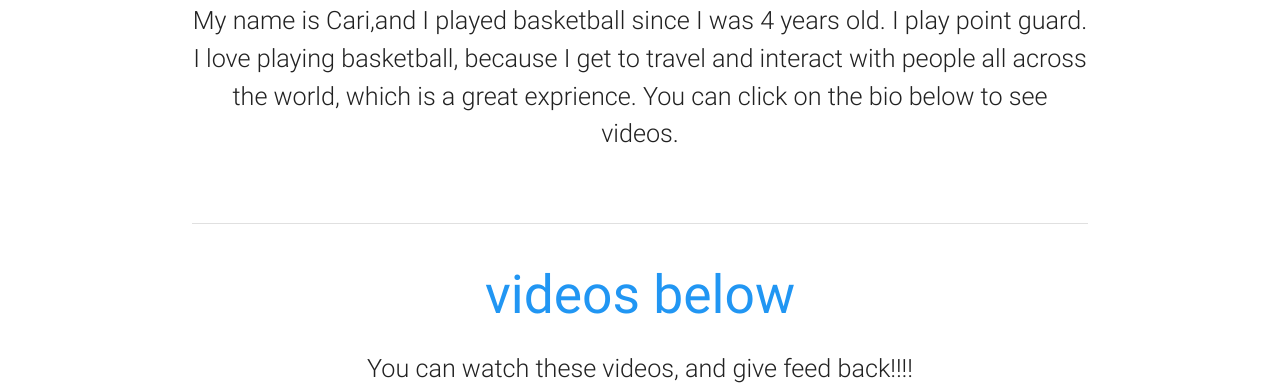
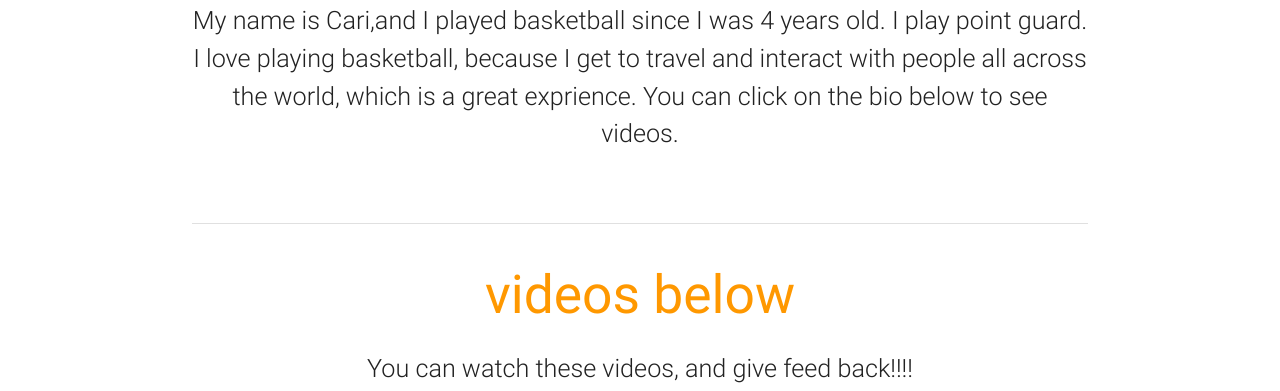
Before and after one commit to daviscari/daviscari.github.io, a plain HTML site: page index.html in a window 1280 px wide. Shown: the part 502-893 px from the top of the page. Drawn offline with nearby package versions, Linux system fonts and the light colour scheme.

Commit message:
hsddshvdhc

```diff
--- a/index.html
+++ b/index.html
@@ -60,7 +60,7 @@
   	<div id="contact" class="section"></div>
   		<div class="container divider"></div>
   			<div class="container section center-align">
-  				<h2 class="blue-text">videos below</h2>
+  				<h2 class="orange-text">videos below</h2>
   				<p class="flow-text">You can watch these videos, and give feed back!!!!</p>
   <!-- Social Media Links -->
   				<div class="row">
```
